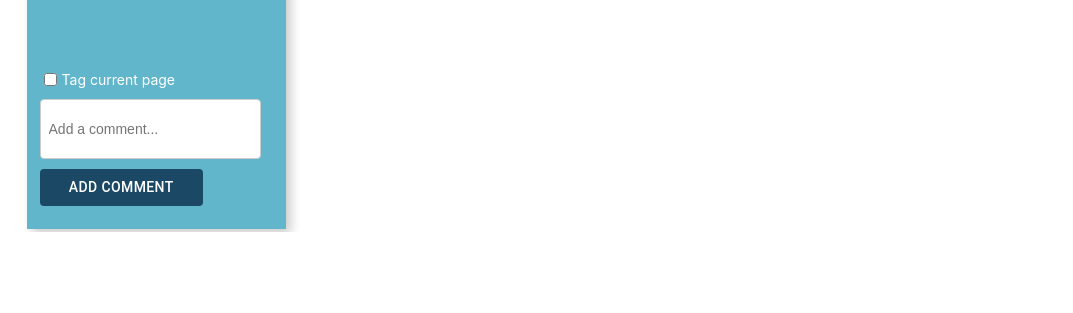
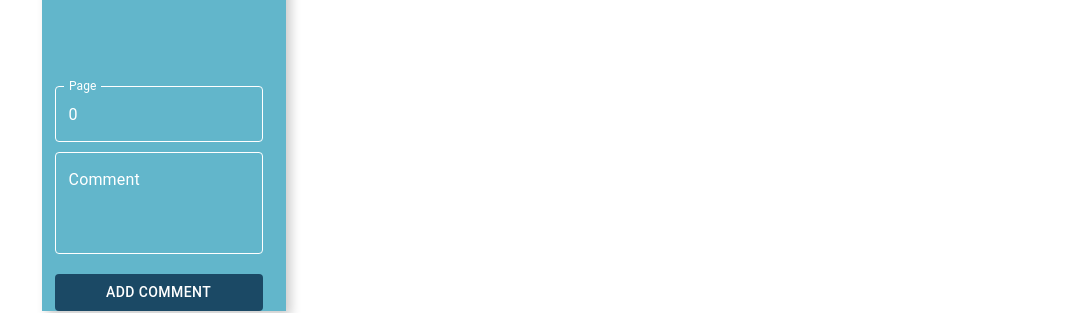
Before and after one commit to diss-mentor-mind/MentorMind, a React (Create React App) app in the folder mentor-mind-app/: page /pdf-page/1 in a window 1280 px wide. Shown: the part 1318-1631 px from the top of the page, without its empty margins (0-1073 px from the left). Before the commit the page ends 1550 px from the top, so only its background shows below. Built offline with nearby package versions, Linux system fonts and the light colour scheme; no server answers; a web font is replaced by a local one.

Commit message:
page/videoTime input

```diff
--- a/mentor-mind-app/src/components/comments/comments.tsx
+++ b/mentor-mind-app/src/components/comments/comments.tsx
@@ -101,7 +101,7 @@ const Comment: React.FC<CommentProps> = ({ comment, parentId, allComments, curre
                 <div className="info">
                     <p className="username">{`${author?.firstName || 'Unknown'} ${author?.lastName || 'User'}`}</p>
                     <p className="text">{content}</p>
-                    <p>At: {anchor}</p>
+                    {anchor !== 0 && <p>At: {anchor}</p>}
                     <p className="timestamp">Timestamp: {new Date(timestamp).toLocaleString()}</p>
                 </div>
                 {!parentId && (
@@ -112,7 +112,7 @@ const Comment: React.FC<CommentProps> = ({ comment, parentId, allComments, curre
             </div>
 
             {/* Confirmation popup */}
-            {showConfirm &&  isAuthor  &&(
+            {showConfirm && isAuthor && (
                 <div className="confirmation-popup">
                     <p>Are you sure you want to delete this comment?</p>
                     <button onClick={() => handleDelete(id)}>Yes</button>
--- a/mentor-mind-app/src/pages/PdfPage.tsx
+++ b/mentor-mind-app/src/pages/PdfPage.tsx
@@ -1,23 +1,23 @@
 import React, { useEffect, useState } from 'react';
-import { Box, Grid, Button } from "@mui/material";
+import { Box, Grid, Button, TextField } from "@mui/material";
 import Comments from "../components/comments/comments";
 import PinnedContainer from "../components/containers/PinnedContainer";
 import RenderPdfComponent from "../components/render/RenderPdfComponent";
 import CommentInterface from '../interfaces/CommentInterface';
-import AuthorInterface, { emptyAuthor } from '../interfaces/AuthorInterface';
+import AuthorInterface from '../interfaces/AuthorInterface';
 import { useParams } from 'react-router-dom';
 import { load } from '../util/localStorage';
 
 interface PdfPageProps {
-    pdfId: string;
     currentUser: AuthorInterface;
 }
 
 const PdfPage: React.FC<PdfPageProps> = ({ currentUser }: PdfPageProps) => {
     const { pdfId } = useParams<{ pdfId: string }>();
-    const PdfId = pdfId ?? ''; // Fallback to an empty string if VideofId is undefined
+    const PdfId = pdfId ?? ''; // Fallback to an empty string if PdfId is undefined
     const [comments, setComments] = useState<CommentInterface[]>([]);
     const [newComment, setNewComment] = useState<string>("");
+    const [anchorValue, setAnchorValue] = useState<number>(0); // State for the anchor value
 
     const userId = load("userId");
     const userEmail = load("userEmail");
@@ -36,7 +36,7 @@ const PdfPage: React.FC<PdfPageProps> = ({ currentUser }: PdfPageProps) => {
                 return response.json();
             })
             .then(data => {
-                setComments(data);
+                setComments(Array.isArray(data) ? data : []); // Ensure data is an array
             })
             .catch(error => {
                 console.error('Error fetching comments:', error);
@@ -53,10 +53,10 @@ const PdfPage: React.FC<PdfPageProps> = ({ currentUser }: PdfPageProps) => {
                 lastName: userLastName,
                 password: userPassword,
                 role: userRole
-              },
+            },
             replyTo: null, // for the reply the call is made from the comment component
             content: newComment,
-            anchor: 0 // maybe add a new filed to select the page?
+            anchor: anchorValue
         };
 
         fetch(`http://localhost:8080/api/comment/save/${pdfId}`, {
@@ -70,14 +70,14 @@ const PdfPage: React.FC<PdfPageProps> = ({ currentUser }: PdfPageProps) => {
                 if (!response.ok) {
                     throw new Error('Failed to add comment');
                 }
-                // Assuming the API returns the updated comments after adding a new comment
+                // Assuming the API returns the added comment
                 return response.json();
             })
             .then(data => {
-                // Update the comments state with the new data
+                // Update the comments state with the new comment
                 setComments([...comments, data]);
-                // Clear the newComment state after adding the comment
                 setNewComment("");
+                setAnchorValue(0);
             })
             .catch(error => {
                 console.error('Error adding comment:', error);
@@ -86,7 +86,7 @@ const PdfPage: React.FC<PdfPageProps> = ({ currentUser }: PdfPageProps) => {
 
     return (
         <Grid container spacing={2} sx={{ display: "flex", flexDirection: "row" }}>
-            <Grid sx={{ height: "700px", width: "1000px", marginLeft: "40px", marginTop: "50px", backgroundColor: "var(--primary-color)" }}>
+            <Grid item sx={{ height: "700px", width: "1000px", marginLeft: "40px", marginTop: "50px", backgroundColor: "var(--primary-color)" }}>
                 {`PDF file with ID: ${pdfId}`}
                 <Box
                     display="flex"
@@ -97,7 +97,7 @@ const PdfPage: React.FC<PdfPageProps> = ({ currentUser }: PdfPageProps) => {
                     <RenderPdfComponent />
                 </Box>
             </Grid>
-            <Grid sx={{ height: "100%", width: "20%", marginLeft: "40px", marginTop: "50px" }}>
+            <Grid item sx={{ height: "100%", width: "20%", marginLeft: "40px", marginTop: "50px" }}>
                 <PinnedContainer height="100%" width="100%">
                     <Box
                         sx={{
@@ -119,35 +119,78 @@ const PdfPage: React.FC<PdfPageProps> = ({ currentUser }: PdfPageProps) => {
                         <Comments comments={comments} currentUser={currentUser} materialId={PdfId} />
                     </Box>
                     <div style={{ marginTop: '20px' }}>
-                        <label style={{ display: 'flex', alignItems: 'center' }}>
-                            <input type="checkbox" style={{ marginRight: '5px' }} />
-                            <span style={{ fontSize: '14px' }}>Tag current page</span>
-                        </label>
-                        <input
+                        <TextField
+                            label="Page"
+                            type="number"
+                            value={anchorValue}
+                            onChange={(e) => setAnchorValue(Number(e.target.value))}
+                            placeholder="Enter page number"
+                            sx={{
+                                marginBottom: '10px',
+                                width: '95%',
+                                '& .MuiOutlinedInput-root': {
+                                    '& fieldset': {
+                                        borderColor: 'white',
+                                    },
+                                    '&:hover fieldset': {
+                                        borderColor: 'white',
+                                    },
+                                    '&.Mui-focused fieldset': {
+                                        borderColor: 'white',
+                                    },
+                                },
+                                '& .MuiInputLabel-root': {
+                                    color: 'white',
+                                },
+                                '& .MuiInputLabel-root.Mui-focused': {
+                                    color: 'white',
+                                },
+                            }}
+                            InputProps={{
+                                style: {
+                                    color: 'white',
+                                },
+                            }}
+                        />
+                        <TextField
+                            label="Comment"
                             type="text"
-                            placeholder="Add a comment..."
                             value={newComment}
                             onChange={(e) => setNewComment(e.target.value)}
-                            style={{
-                                marginRight: '10px',
-                                padding: '8px',
-                                borderRadius: '4px',
-                                border: '1px solid #ccc',
+                            placeholder="Add a comment..."
+                            multiline
+                            rows={3}
+                            sx={{
+                                marginBottom: '10px',
                                 width: '95%',
-                                height: '60px',
-                                fontSize: '14px',
-                                boxSizing: 'border-box',
-                                marginTop: '10px',
+                                '& .MuiOutlinedInput-root': {
+                                    '& fieldset': {
+                                        borderColor: 'white',
+                                    },
+                                    '&:hover fieldset': {
+                                        borderColor: 'white',
+                                    },
+                                    '&.Mui-focused fieldset': {
+                                        borderColor: 'white',
+                                    },
+                                },
+                                '& .MuiInputLabel-root': {
+                                    color: 'white',
+                                },
+                                '& .MuiInputLabel-root.Mui-focused': {
+                                    color: 'white',
+                                },
+                                '& .MuiInputBase-input': {
+                                    color: 'white',
+                                },
                             }}
                         />
                         <Button
-                            onClick={handleAddComment} // Call handleAddComment on button click
+                            onClick={handleAddComment}
                             sx={{
                                 backgroundColor: "var(--button-color)",
                                 color: "white",
-                                width: "70%",
-                                height: "70%",
-                                marginBottom: "10%",
+                                width: "95%",
                                 marginTop: '10px'
                             }}
                         >Add Comment</Button>
--- a/mentor-mind-app/src/pages/VideoPage.tsx
+++ b/mentor-mind-app/src/pages/VideoPage.tsx
@@ -1,5 +1,5 @@
 import React, { useEffect, useState } from 'react';
-import { Box, Grid, Button } from "@mui/material";
+import { Box, Grid, Button, TextField } from "@mui/material";
 import Comments from "../components/comments/comments";
 import PinnedContainer from "../components/containers/PinnedContainer";
 import RenderVideoComponent from "../components/render/RenderVideoComponent";
@@ -18,6 +18,7 @@ const VideoPage: React.FC<VideoPageProps> = ({ currentUser }: VideoPageProps) =>
   const VideoId = videoId ?? ''; // Fallback to an empty string if VideofId is undefined
   const [comments, setComments] = useState<CommentInterface[]>([]);
   const [commentText, setCommentText] = useState<string>("");
+  const [anchorValue, setAnchorValue] = useState<number>(0); // State for the anchor value
 
   const userId = load("userId");
   const userEmail = load("userEmail");
@@ -55,7 +56,7 @@ const VideoPage: React.FC<VideoPageProps> = ({ currentUser }: VideoPageProps) =>
       },
       replyTo: null,
       content: commentText,
-      anchor: 0 // Adjust as needed
+      anchor: anchorValue // Use the anchor value from the state
     };
 
     fetch(`http://localhost:8080/api/comment/save/${videoId}`, {
@@ -74,6 +75,7 @@ const VideoPage: React.FC<VideoPageProps> = ({ currentUser }: VideoPageProps) =>
       .then(savedComment => {
         setComments([...comments, savedComment]);
         setCommentText("");
+        setAnchorValue(0); // Reset anchor value after saving
       })
       .catch(error => {
         console.error('Error saving comment:', error);
@@ -114,25 +116,70 @@ const VideoPage: React.FC<VideoPageProps> = ({ currentUser }: VideoPageProps) =>
             <Comments comments={comments} currentUser={currentUser} materialId={VideoId} />
           </Box>
           <div style={{ marginTop: '20px' }}>
-            <label style={{ display: 'flex', alignItems: 'center' }}>
-              <input type="checkbox" style={{ marginRight: '5px' }} />
-              <span style={{ fontSize: '14px' }}>Tag current timestamp</span>
-            </label>
-            <input
+            <TextField
+              label="Anchor"
+              type="number"
+              value={anchorValue}
+              onChange={(e) => setAnchorValue(Number(e.target.value))}
+              placeholder="Enter anchor value"
+              sx={{
+                marginBottom: '10px',
+                width: '95%',
+                '& .MuiOutlinedInput-root': {
+                  '& fieldset': {
+                    borderColor: 'white',
+                  },
+                  '&:hover fieldset': {
+                    borderColor: 'white',
+                  },
+                  '&.Mui-focused fieldset': {
+                    borderColor: 'white',
+                  },
+                },
+                '& .MuiInputLabel-root': {
+                  color: 'white',
+                },
+                '& .MuiInputLabel-root.Mui-focused': {
+                  color: 'white',
+                },
+              }}
+              InputProps={{
+                style: {
+                  color: 'white',
+                },
+              }}
+            />
+            <TextField
+              label="Comment"
               type="text"
               value={commentText}
               onChange={(e) => setCommentText(e.target.value)}
               placeholder="Add a comment..."
-              style={{
-                marginRight: '10px',
-                padding: '8px',
-                borderRadius: '4px',
-                border: '1px solid #ccc',
+              multiline
+              rows={3}
+              sx={{
+                marginBottom: '10px',
                 width: '95%',
-                height: '60px',
-                fontSize: '14px',
-                boxSizing: 'border-box',
-                marginTop: '10px',
+                '& .MuiOutlinedInput-root': {
+                  '& fieldset': {
+                    borderColor: 'white',
+                  },
+                  '&:hover fieldset': {
+                    borderColor: 'white',
+                  },
+                  '&.Mui-focused fieldset': {
+                    borderColor: 'white',
+                  },
+                },
+                '& .MuiInputLabel-root': {
+                  color: 'white',
+                },
+                '& .MuiInputLabel-root.Mui-focused': {
+                  color: 'white',
+                },
+                '& .MuiInputBase-input': {
+                  color: 'white',
+                },
               }}
             />
             <Button
@@ -140,9 +187,7 @@ const VideoPage: React.FC<VideoPageProps> = ({ currentUser }: VideoPageProps) =>
               sx={{
                 backgroundColor: "var(--button-color)",
                 color: "white",
-                width: "70%",
-                height: "70%",
-                marginBottom: "10%",
+                width: "95%",
                 marginTop: '10px'
               }}
             >Add Comment</Button>
```
